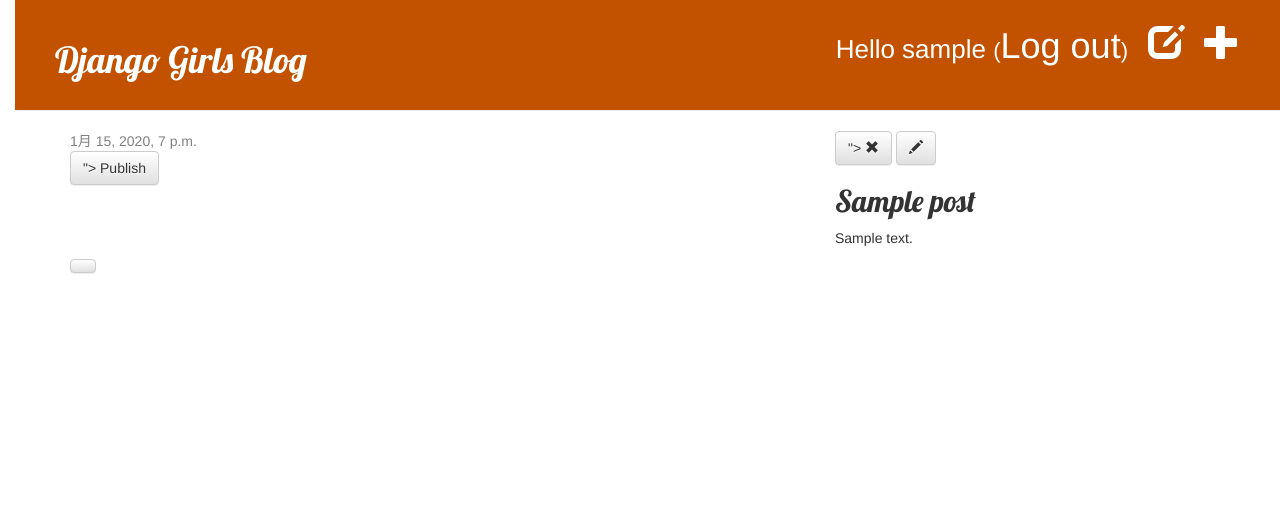
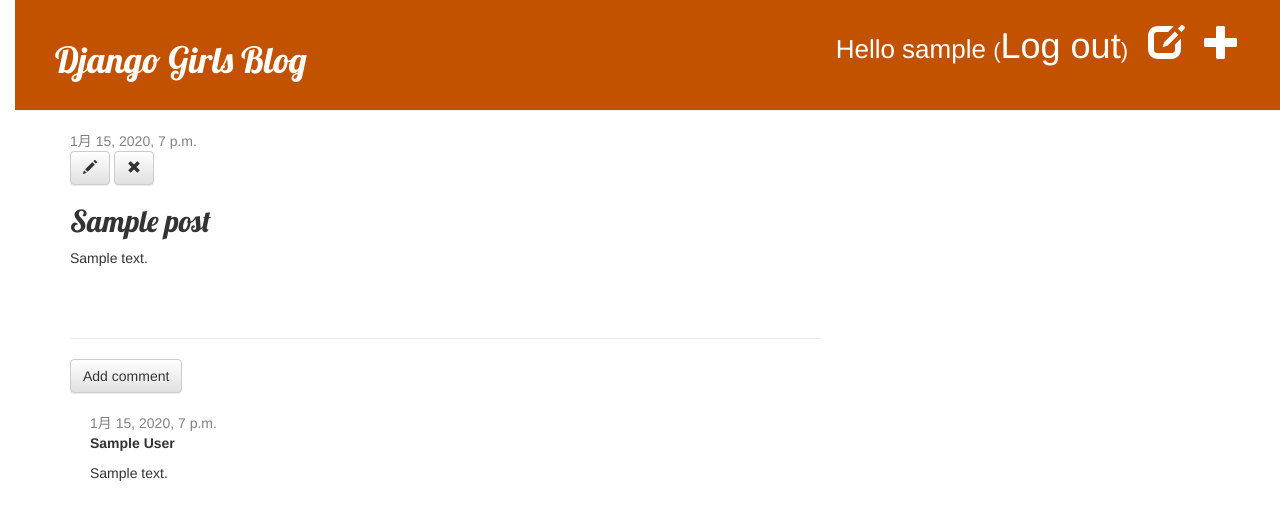
Before and after one commit to W-Hidetoshi/my-first-blog, a Django app: page /post/1 in a window 1280 px wide. Shown: the top 520 px of the page. Run offline with Django 3.2, Linux system fonts and the light colour scheme; a user stored in the database is signed in; tables that the repository leaves empty hold one stand-in row (values such as "Sample post"); some libraries are stand-ins or nearby versions.

Commit message:
最終盤に更新しました

```diff
--- a/blog/admin.py
+++ b/blog/admin.py
@@ -1,5 +1,6 @@
 #cording:utf-8
 from django.contrib import admin
-from .models import Post
+from .models import Post,Comment
 
 admin.site.register(Post)
+admin.site.register(Comment)
--- a/blog/models.py
+++ b/blog/models.py
@@ -3,6 +3,7 @@ from django.conf import settings
 from django.db import models
 from django.utils import timezone
 
+#投稿のシステム部分
 class Post(models.Model):
     author = models.ForeignKey(settings.AUTH_USER_MODEL, on_delete=models.CASCADE)
     title = models.CharField(max_length=200)
@@ -16,3 +17,21 @@ class Post(models.Model):
 
     def __str__(self):
         return self.title
+
+    def approved_comments(self):
+        return self.comments.filter(approved_comment=True)
+
+#以下はコメント部分　CASCADE:全部消し
+class Comment(models.Model):
+    post = models.ForeignKey('blog.Post', on_delete=models.CASCADE, related_name='comments')
+    author = models.CharField(max_length=200)
+    text = models.TextField()
+    created_date = models.DateTimeField(default=timezone.now)
+    approved_comment = models.BooleanField(default=False)
+
+    def approve(self):
+        self.approved_comment = True
+        self.save()
+
+    def __str__(self):
+        return self.text
--- a/blog/static/css/blog.css
+++ b/blog/static/css/blog.css
@@ -51,3 +51,7 @@ h1,h2,h3,h4{
 .post h2 a, .post h2 a:visited{
     color: #000000;
 }
+
+.comment {
+    margin: 20px 0px 20px 20px;
+}
--- a/blog/templates/blog/add_comment_to_post.html
+++ b/blog/templates/blog/add_comment_to_post.html
@@ -1,3 +1,4 @@
+<!--コメント追加用ページ-->
 {% extends 'blog/base.html' %}
 
 {% block content%}
--- a/blog/templates/blog/base.html
+++ b/blog/templates/blog/base.html
@@ -12,17 +12,21 @@
     <body>
         <div class="page-header">
             {% if user.is_authenticated %}
+                <!--新規投稿ボタン-->
                 <a href="{% url 'post_new' %}" class="top-menu">
                     <span class="glyphicon glyphicon-plus"></span>
                 </a>
+                <!--下書きリスト-->
                 <a href="{% url 'post_draft_list'%}" class="top-menu">
                     <span class="glyphicon glyphicon-edit"></span>
                 </a>
-            <p class="top-menu">Hello {{ user.username}}
+                <!--ユーザー名表示とログアウト画面表示-->
+                <p class="top-menu">Hello {{ user.username }}
                     <small>
                         (<a href="{% url 'logout' %}">Log out</a>)
                     </small>
                 </p>
+            <!--未ログイン（もしくはログアウト後の画面）-->
             {% else %}
                 <a href="{% url 'login' %}" class="top-menu">
                     <span class="glyphicon glyphicon-lock"></span>
@@ -35,6 +39,7 @@
             <div class="row">
                 <div class="col-md-8">
                     {% block content %}
+                    <!--ここの間の部分が動的に変化する-->
                     {% endblock %}
                 </div>
             </div>
--- a/blog/templates/blog/post_detail.html
+++ b/blog/templates/blog/post_detail.html
@@ -2,25 +2,59 @@
 
 {% block content %}
     <div class ="post">
+        <!--投稿日時に日付があるか-->
         {% if post.published_date %}
-        <div data-gb-custom-block data-tag="if"></div>
             <div class="date">
-                {{ post.published_date }}
+                {{ post.published_date }} <!--ブラウザ上に日付を表示-->
             </div>
-         <div data-gb-custom-block data-tag="else"></div>
-         <a class="btn btn-default" href="
-         <div data-gb-custom-block data-tag="url" data-0='post_publish'>">
+        {% else %}<!--ない場合は[publish]ボタンの表示-->
+            <a class="btn btn-default" href="{% url 'post_publish' pk=post.pk %}">Publish</a>
+        {% endif %}
+         <!--<a class="btn btn-default" href="
+            <div data-gb-custom-block data-tag="url" data-0='post_publish'>">
             Publish</a>
-            </div>
-            <a class="btn btn-default" href="<div data-gb-custom-block data-tag="url" data-0='post_remove'></div>">
-                <span class="glyphicon glyphicon-remove"></span></a>
+            </div> -->
+            <a class="btn btn-default" href="{% url 'post_edit' pk=post.pk %}">
+                <span class="glyphicon glyphicon-pencil"></span>
+            </a>
 
-    {% endif %}
-    <a class="btn btn-default" href="{% url 'post_edit' pk=post.pk %}">
-        <span class="glyphicon glyphicon-pencil">
-        </span>
-    </a>
+            <a class="btn btn-default" href="{% url 'post_remove' pk=post.pk %}">
+                <span class="glyphicon glyphicon-remove"></span>
+            </a>
+
         <h2>{{ post.title }}</h2>
         <p>{{ post.text | linebreaksbr }}</p>
     </div>
+
+    <!--以下はコメントモデル-->
+    <hr>
+    <a class="btn btn-default" href="{% url 'add_comment_to_post' pk=post.pk %}">Add comment</a>
+    <!-- 当該記事に紐づけられているコメントを全件取得 -->
+    {% for comment in post.comments.all %}
+        <div class="comment">
+                <!--コメントが保存されたらブラウザ上にコメント日時を表示 -->
+                <div class="date">{{ comment.created_date }}</div>
+                <!--コメントが承認されていないときに、「チェック（承認）」「×（非承認）」のボタンを表示-->
+                {% if not comment.approved_comment %}
+                <a class="btn btn-default" href="{% url 'comment_remove' pk=comment.pk %}">
+                    <span class="glyphicon glyphicon-remove"></span>
+                </a>
+                <a class="btn btn-default" href="{% url 'comment_approve' pk=comment.pk %}">
+                    <span class="glyphicon glyphicon-ok"></span>
+                </a>
+            <!-- endif -->
+            {% endif %}
+
+            <!-- endif -->
+                <!--投稿されたコメントを表示-->
+                <strong>{{ comment.author }}</strong>
+                <p>{{ comment.text|linebreaks }}</p>
+            </div>
+
+        {% empty %}
+        <!--<div data-gb-custom-block data-tag="empty"> -->
+            <p>コメントはありません。</p>
+        {% endfor %}
+</div>
+
 {% endblock %}
--- a/blog/templates/blog/post_edit.html
+++ b/blog/templates/blog/post_edit.html
@@ -1,8 +1,10 @@
 <!-- post_edit.html -->
+<!-- 記事編集用ページ-->
 {% extends 'blog/base.html' %}
 
 {% block content %}
     <h2>New post</h2>
+    <!--記事を編集→投稿する際にtokenを入れる-->
     <form method="POST" class="post-form">{% csrf_token %}
         {{ form.as_p }}
         <button type="submit" class="sace btn btn-default">Save</button>
--- a/blog/templates/registration/login.html
+++ b/blog/templates/registration/login.html
@@ -8,6 +8,7 @@
     {% endif %}
 
     <form method="post" action="{% url 'login' %}">
+    <!--CSRFでのなりすまし防止のためにトークンを入れる -->
     {% csrf_token %}
         <table>
             <tr>
--- a/blog/urls.py
+++ b/blog/urls.py
@@ -11,6 +11,9 @@ urlpatterns=[
     path('drafts/', views.post_draft_list, name='post_draft_list'),
     path('post/<pk>/publish', views.post_publish,name='post_publish'),
     path('post/<pk>/remove', views.post_remove,name='post_remove'),
+    path('post/<int:pk>/comment/', views.add_comment_to_post, name='add_comment_to_post'),
+    path('comment/<int:pk>/approve/', views.comment_approve, name='comment_approve'),
+    path('comment/<int:pk>/remove/', views.comment_remove, name='comment_remove'),
 ]
 
 def post_edit(request,pk):
--- a/blog/views.py
+++ b/blog/views.py
@@ -1,9 +1,10 @@
 #cording:utf-8
+#認証を行うメゾットをlogin_requiredからimport
 from django.contrib.auth.decorators import login_required
 from django.shortcuts import render,get_object_or_404,redirect
 from django.utils import timezone
-from .models import Post
-from .forms import PostForm
+from .models import Post,Comment
+from .forms import PostForm,CommentForm
 #↑　from .form import PostFormはカレントディレクトリ内にあるform.pyからimportするという意味
 #ここで、"."は"/"の意味。
 
@@ -11,12 +12,8 @@ def post_list(request):
     posts = Post.objects.filter(published_date__lte=timezone.now()).order_by('published_date')
     return render(request,'blog/post_list.html',{'posts':posts})
 
-'''
-def post_detail(request,pk):
-    post = get_object_or_404(Post, pk=pk)
-    return render(request,'blog/post_detail.html',{'post':post})
-'''
-@login_required  #ログイン認証（以降@login_requiredはすべて同じ）
+@login_required  #login_required：ログイン後に操作ができる関数（以降同様）
+#新規記事投稿
 def post_new(request):
     if request.method == "POST":
         form = PostForm(request.POST)
@@ -31,6 +28,7 @@ def post_new(request):
     return render(request, 'blog/post_edit.html',{'form': form})
 
 @login_required
+#記事編集
 def post_edit(request,pk):
     post = get_object_or_404(Post,pk=pk)
     if request.method == "POST":
@@ -69,4 +67,29 @@ def post_remove(request,pk):
     post.delete()
     return redirect('post_list')
 
-# Create your views here.
+def add_comment_to_post(request, pk):
+    post = get_object_or_404(Post, pk=pk)    #postにget_object(データがある場合)もしくは404（URLが見つからない場合）を入れる
+    if request.method == "POST":
+        form = CommentForm(request.POST)
+        if form.is_valid():
+            comment = form.save(commit=False)
+            comment.post = post
+            comment.save()
+            return redirect('post_detail', pk=post.pk)
+    else:
+        form = CommentForm()
+    return render(request, 'blog/add_comment_to_post.html', {'form': form})
+
+#コメント承認
+@login_required
+def comment_approve(request, pk):
+    comment = get_object_or_404(Comment, pk=pk)
+    comment.approve()
+    return redirect('post_detail', pk=comment.post.pk)
+
+#コメント削除
+@login_required
+def comment_remove(request, pk):
+    comment = get_object_or_404(Comment, pk=pk)
+    comment.delete()
+    return redirect('post_detail', pk=comment.post.pk)
```
Also changed, not shown: blog/forms.py (+10 -1 lines), blog/templates/blog/post_draft_list.html (+7 -6 lines), blog/templates/blog/post_list.html (+6 -1 lines), mysite/settings.py (+10 -2 lines), blog/migrations/0002_comment.py (added). Lines whose indentation alone changed are shown as unchanged.
